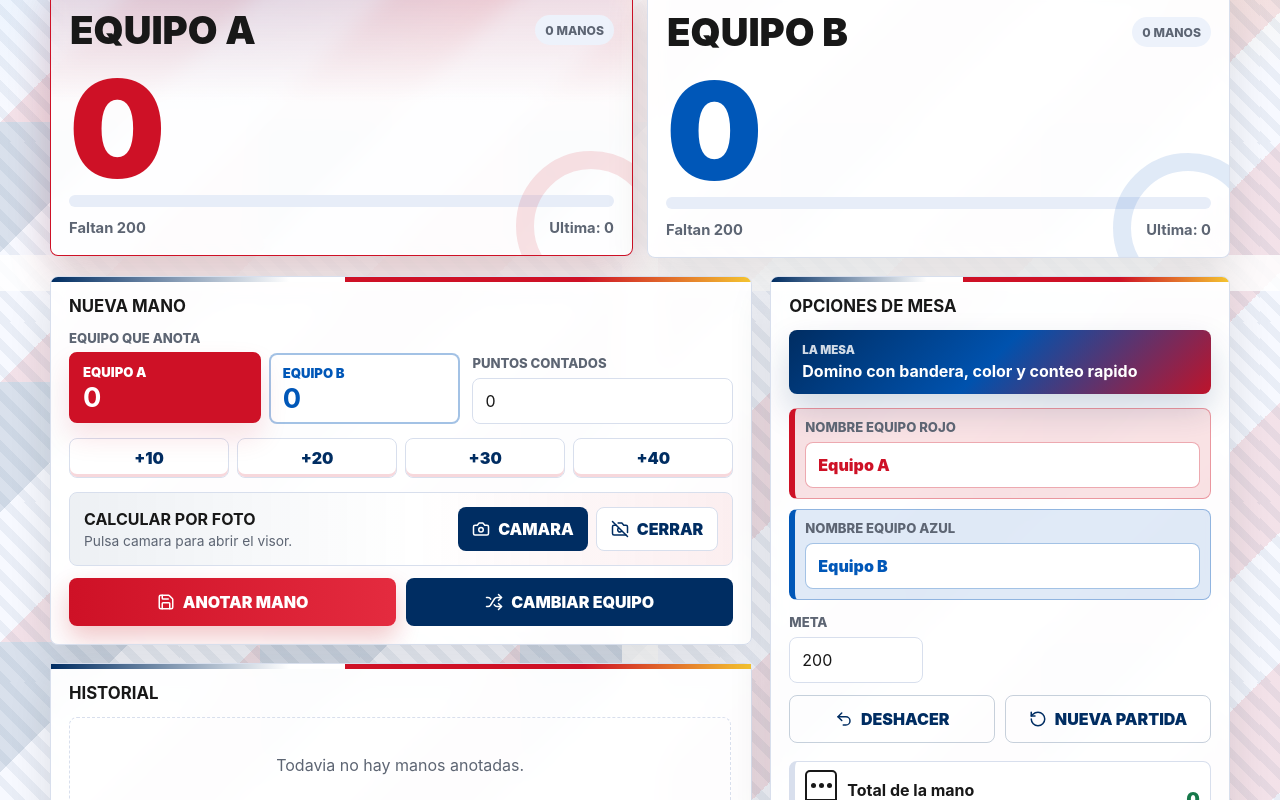
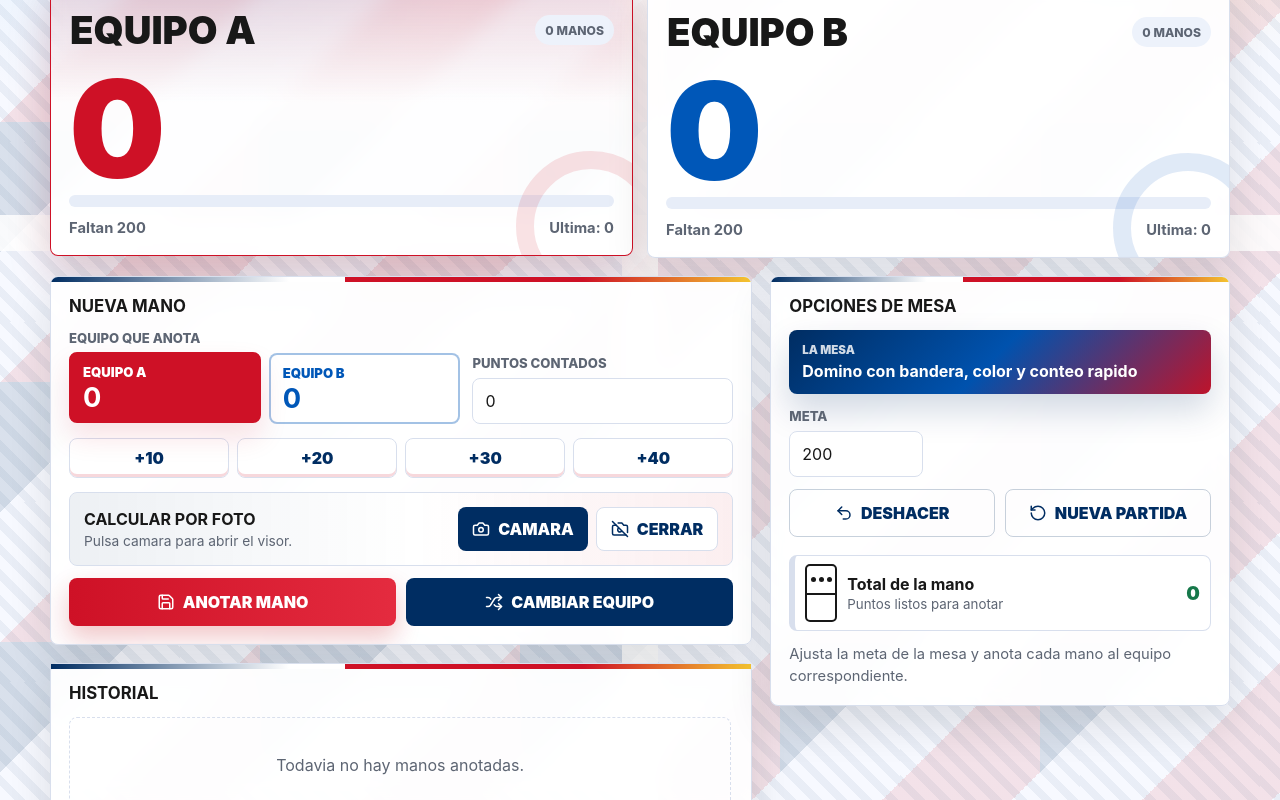
Before and after one commit to elvismedia-create/calculadora-domino-dominicano, a React (Vite) app: page / in a window 1280 px wide. Shown: the part 398-1198 px from the top of the page. Built offline with nearby package versions, Linux system fonts and the light colour scheme.

Commit message:
Remove team name settings panel

```diff
--- a/src/App.jsx
+++ b/src/App.jsx
@@ -524,16 +524,6 @@ function App() {
             <span>La mesa</span>
             <strong>Domino con bandera, color y conteo rapido</strong>
           </div>
-          <div className="name-settings">
-            <label className="field team-name-field team-0">
-              <span>Nombre equipo rojo</span>
-              <input type="text" value={state.teams[0]} onChange={(event) => updateTeam(0, event.target.value)} />
-            </label>
-            <label className="field team-name-field team-1">
-              <span>Nombre equipo azul</span>
-              <input type="text" value={state.teams[1]} onChange={(event) => updateTeam(1, event.target.value)} />
-            </label>
-          </div>
           <div className="settings">
             <label className="field">
               <span>Meta</span>
--- a/src/styles.css
+++ b/src/styles.css
@@ -767,26 +767,6 @@ select:focus {
   line-height: 1.25;
 }
 
-.name-settings {
-  display: grid;
-  gap: 10px;
-  margin-bottom: 14px;
-}
-
-.team-name-field {
-  padding: 10px;
-  border: 1px solid var(--team-border);
-  border-left: 6px solid var(--team-color);
-  border-radius: var(--radius);
-  background: var(--team-soft);
-}
-
-.team-name-field input {
-  border-color: var(--team-border);
-  color: var(--team-color);
-  font-weight: 900;
-}
-
 .history {
   margin-top: 18px;
   padding: 18px;
```
